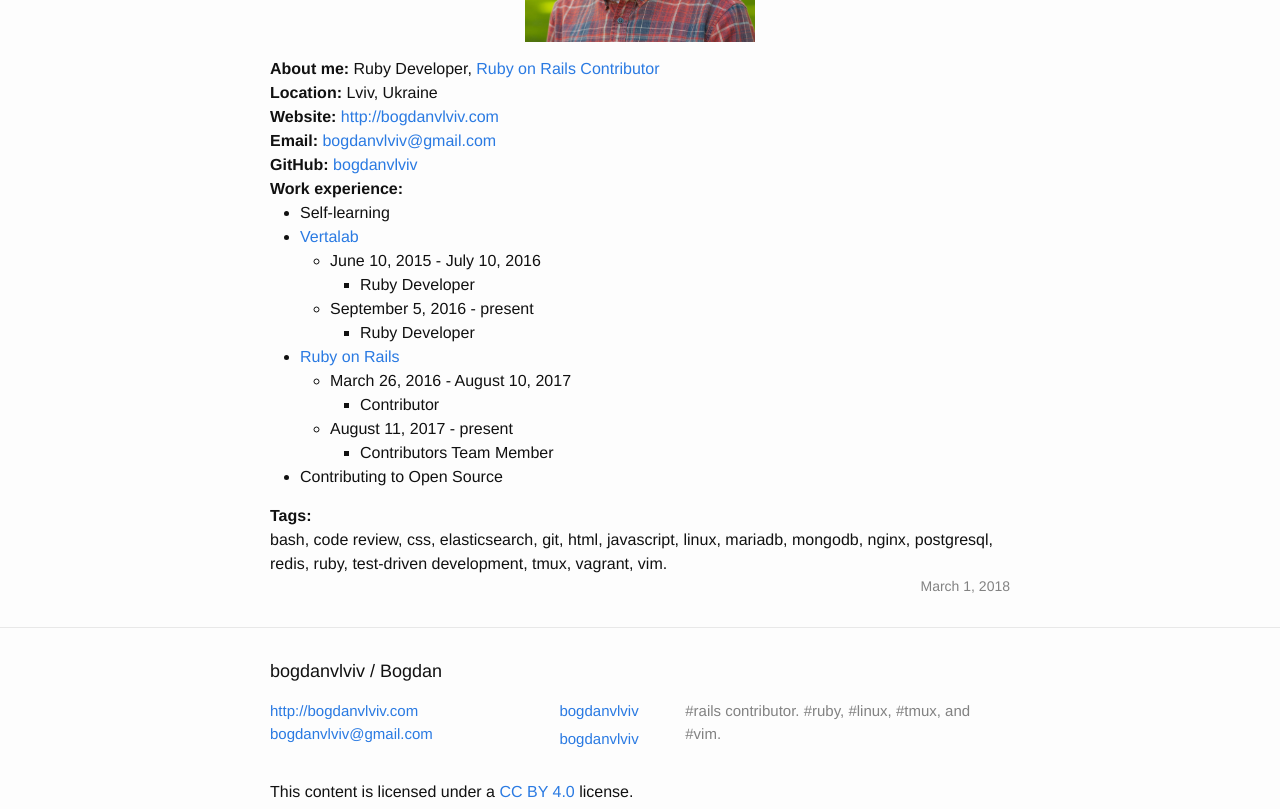
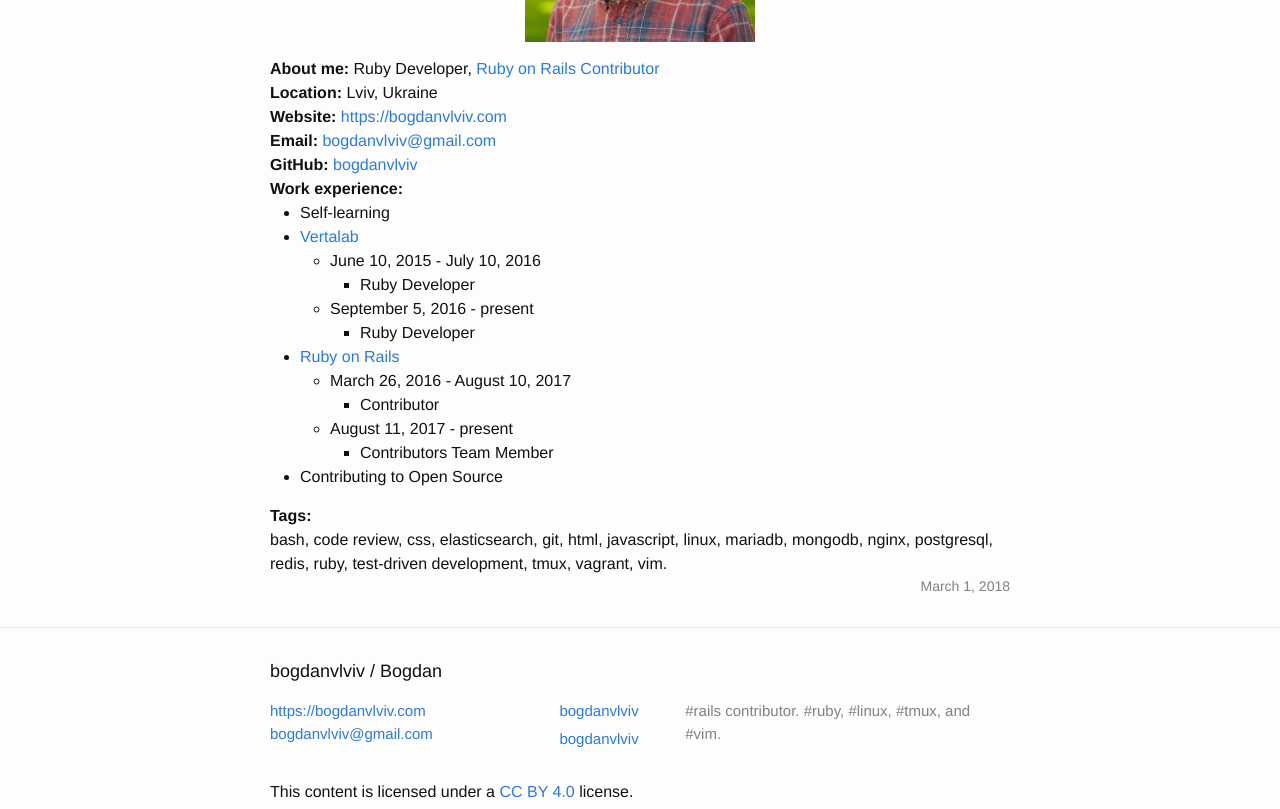
Before and after one commit to crowdpro3/bogdanvlviv.github.io, a Jekyll site: the page built from resume.html, in a window 1280 px wide. Shown: the part 343-1152 px from the top of the page. Built offline with Jekyll 4.4.1, drawn with Linux system fonts in a browser that asks for light colours; some of the changed lines change nothing that is shown.

Commit message:
Use https

```diff
--- a/_config.yml
+++ b/_config.yml
@@ -3,7 +3,7 @@ title: "bogdanvlviv / Bogdan"
 email: "bogdanvlviv@gmail.com"
 description: "#rails contributor. #ruby, #linux, #tmux, and #vim."
 baseurl: ""
-url: "http://bogdanvlviv.com"
+url: "https://bogdanvlviv.com"
 image: "/images/main.jpg"
 username: "bogdanvlviv"
 twitter_username: "bogdanvlviv"
```
